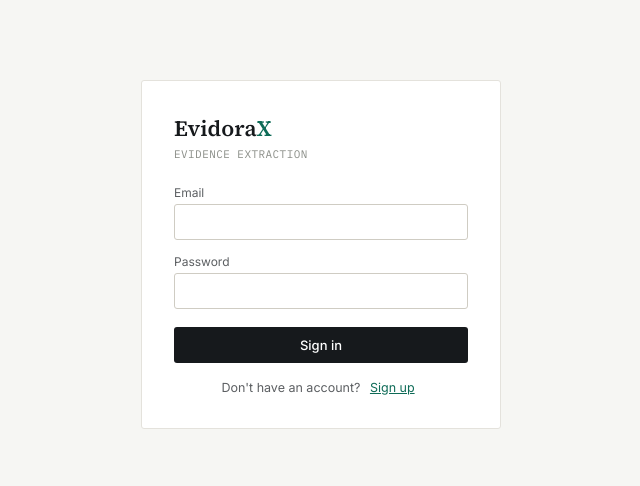
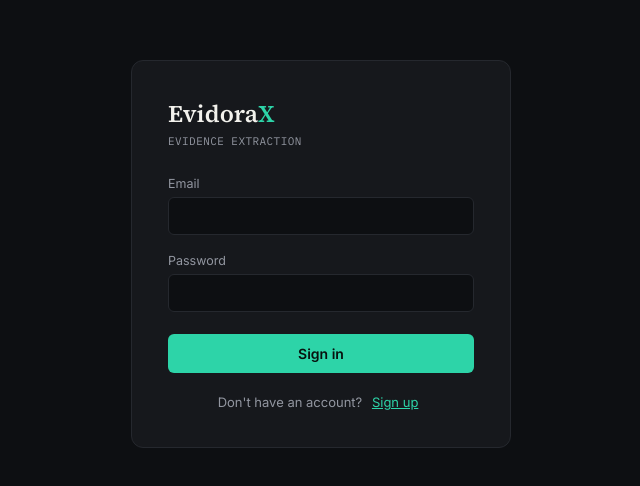
Before and after one commit to sekoia929-ui/Evidorax, a Next.js app: page /dashboard in a window 1280 px wide. Shown: the part 146-632 px from the top of the page, without its empty margins (319-959 px from the left). Built offline with nearby package versions, Linux system fonts and the light colour scheme; no server answers.

Commit message:
Implement dark theme for AuthGate component
Added dark theme styles for AuthGate component and updated UI elements for consistency.

```diff
--- a/src/components/AuthGate.jsx
+++ b/src/components/AuthGate.jsx
@@ -2,6 +2,11 @@
 
 import { useState, useEffect } from 'react'
 import { supabase } from '@/lib/supabase'
+
+const dark = {
+  bg: '#0D0F12', panel: '#16181C', line: '#25282E',
+  text: '#F2F1EC', muted: '#9296A0', accent: '#2DD4A8', error: '#E0685A'
+}
 
 export default function AuthGate({ children }) {
   const [session, setSession] = useState(undefined)
@@ -44,7 +49,7 @@ export default function AuthGate({ children }) {
 
   if (session === undefined) {
     return (
-      <div style={{ minHeight: '100vh', display: 'flex', alignItems: 'center', justifyContent: 'center', color: 'var(--text-muted)', fontSize: 13 }}>
+      <div style={{ minHeight: '100vh', display: 'flex', alignItems: 'center', justifyContent: 'center', background: dark.bg, color: dark.muted, fontSize: 13 }}>
         Loading…
       </div>
     )
@@ -55,36 +60,75 @@ export default function AuthGate({ children }) {
   }
 
   return (
-    <div style={{ minHeight: '100vh', display: 'flex', alignItems: 'center', justifyContent: 'center', background: 'var(--panel)' }}>
-      <div style={{ width: 360, background: 'var(--paper)', border: '1px solid var(--line)', borderRadius: 'var(--radius)', padding: 32 }}>
-        <div style={{ fontFamily: 'var(--font-display)', fontSize: 22, fontWeight: 600, marginBottom: 4 }}>
-          Evidora<span style={{ color: 'var(--verified)' }}>X</span>
+    <div style={{ minHeight: '100vh', display: 'flex', alignItems: 'center', justifyContent: 'center', background: dark.bg }}>
+      <div style={{ width: 380, background: dark.panel, border: `1px solid ${dark.line}`, borderRadius: 12, padding: 36 }}>
+        <div style={{ fontFamily: 'var(--font-display)', fontSize: 24, fontWeight: 600, marginBottom: 4, color: dark.text }}>
+          Evidora<span style={{ color: dark.accent }}>X</span>
         </div>
-        <div className="mono" style={{ fontSize: 11, color: 'var(--text-muted)', marginBottom: 24, letterSpacing: '0.04em' }}>
+        <div className="mono" style={{ fontSize: 11, color: dark.muted, marginBottom: 28, letterSpacing: '0.04em' }}>
           EVIDENCE EXTRACTION
         </div>
+
         <form onSubmit={handleSubmit}>
-          <label style={{ display: 'block', fontSize: 12, color: 'var(--text-secondary)', marginBottom: 4 }}>Email</label>
-          <input type="email" required value={email} onChange={(e) => setEmail(e.target.value)}
-            style={{ width: '100%', padding: '9px 10px', marginBottom: 14, border: '1px solid var(--line-strong)', borderRadius: 'var(--radius)', fontSize: 13, fontFamily: 'var(--font-sans)' }} />
-          <label style={{ display: 'block', fontSize: 12, color: 'var(--text-secondary)', marginBottom: 4 }}>Password</label>
-          <input type="password" required minLength={6} value={password} onChange={(e) => setPassword(e.target.value)}
-            style={{ width: '100%', padding: '9px 10px', marginBottom: 18, border: '1px solid var(--line-strong)', borderRadius: 'var(--radius)', fontSize: 13, fontFamily: 'var(--font-sans)' }} />
-          {error && <div style={{ fontSize: 12, color: 'var(--contradicted)', marginBottom: 14 }}>{error}</div>}
-          {info && <div style={{ fontSize: 12, color: 'var(--verified)', marginBottom: 14 }}>{info}</div>}
-          <button type="submit" disabled={submitting}
-            style={{ width: '100%', background: 'var(--ink)', color: 'var(--paper)', border: 'none', borderRadius: 'var(--radius)', padding: '10px', fontSize: 13, fontWeight: 500, opacity: submitting ? 0.6 : 1 }}>
+          <label style={{ display: 'block', fontSize: 12.5, color: dark.muted, marginBottom: 6 }}>Email</label>
+          <input
+            type="email"
+            required
+            value={email}
+            onChange={(e) => setEmail(e.target.value)}
+            style={{
+              width: '100%', padding: '10px 12px', marginBottom: 18, boxSizing: 'border-box',
+              background: dark.bg, border: `1px solid ${dark.line}`, borderRadius: 6,
+              fontSize: 13.5, fontFamily: 'var(--font-sans)', color: dark.text, outline: 'none'
+            }}
+          />
+
+          <label style={{ display: 'block', fontSize: 12.5, color: dark.muted, marginBottom: 6 }}>Password</label>
+          <input
+            type="password"
+            required
+            minLength={6}
+            value={password}
+            onChange={(e) => setPassword(e.target.value)}
+            style={{
+              width: '100%', padding: '10px 12px', marginBottom: 22, boxSizing: 'border-box',
+              background: dark.bg, border: `1px solid ${dark.line}`, borderRadius: 6,
+              fontSize: 13.5, fontFamily: 'var(--font-sans)', color: dark.text, outline: 'none'
+            }}
+          />
+
+          {error && (
+            <div style={{ fontSize: 12.5, color: dark.error, marginBottom: 16 }}>{error}</div>
+          )}
+          {info && (
+            <div style={{ fontSize: 12.5, color: dark.accent, marginBottom: 16 }}>{info}</div>
+          )}
+
+          <button
+            type="submit"
+            disabled={submitting}
+            style={{
+              width: '100%', background: dark.accent, color: '#08110E', border: 'none',
+              borderRadius: 6, padding: '11px', fontSize: 14, fontWeight: 600,
+              opacity: submitting ? 0.6 : 1, cursor: submitting ? 'default' : 'pointer'
+            }}
+          >
             {submitting ? 'Please wait…' : mode === 'signup' ? 'Create account' : 'Sign in'}
           </button>
         </form>
-        <div style={{ marginTop: 16, fontSize: 12.5, color: 'var(--text-secondary)', textAlign: 'center' }}>
+
+        <div style={{ marginTop: 20, fontSize: 13, color: dark.muted, textAlign: 'center' }}>
           {mode === 'signin' ? (
             <>Don't have an account?{' '}
-              <button onClick={() => { setMode('signup'); setError(''); setInfo('') }} style={{ background: 'none', border: 'none', color: 'var(--verified)', fontSize: 12.5, textDecoration: 'underline' }}>Sign up</button>
+              <button onClick={() => { setMode('signup'); setError(''); setInfo('') }} style={{ background: 'none', border: 'none', color: dark.accent, fontSize: 13, textDecoration: 'underline', cursor: 'pointer' }}>
+                Sign up
+              </button>
             </>
           ) : (
             <>Already have an account?{' '}
-              <button onClick={() => { setMode('signin'); setError(''); setInfo('') }} style={{ background: 'none', border: 'none', color: 'var(--verified)', fontSize: 12.5, textDecoration: 'underline' }}>Sign in</button>
+              <button onClick={() => { setMode('signin'); setError(''); setInfo('') }} style={{ background: 'none', border: 'none', color: dark.accent, fontSize: 13, textDecoration: 'underline', cursor: 'pointer' }}>
+                Sign in
+              </button>
             </>
           )}
         </div>
```
